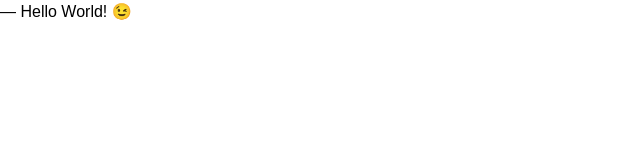
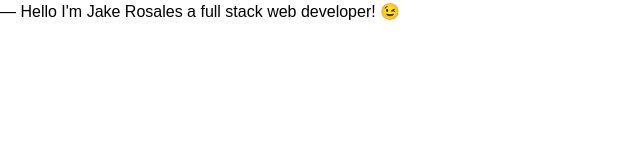
Before and after one commit to JD-Rosales/homepage, a plain HTML site: page index.html in a window 1280 px wide. Shown: the whole page, without its empty margins (0-640 px from the left). Drawn offline with Linux system fonts and the light colour scheme.

Commit message:
Added text main body content

```diff
--- a/index.html
+++ b/index.html
@@ -6,6 +6,6 @@
     <link rel="stylesheet" href="styles.css" />
   </head>
   <body>
-    ― Hello World! &#x1F609;
+    ― Hello I'm Jake Rosales a full stack web developer! &#x1F609;
   </body>
 </html>
```
